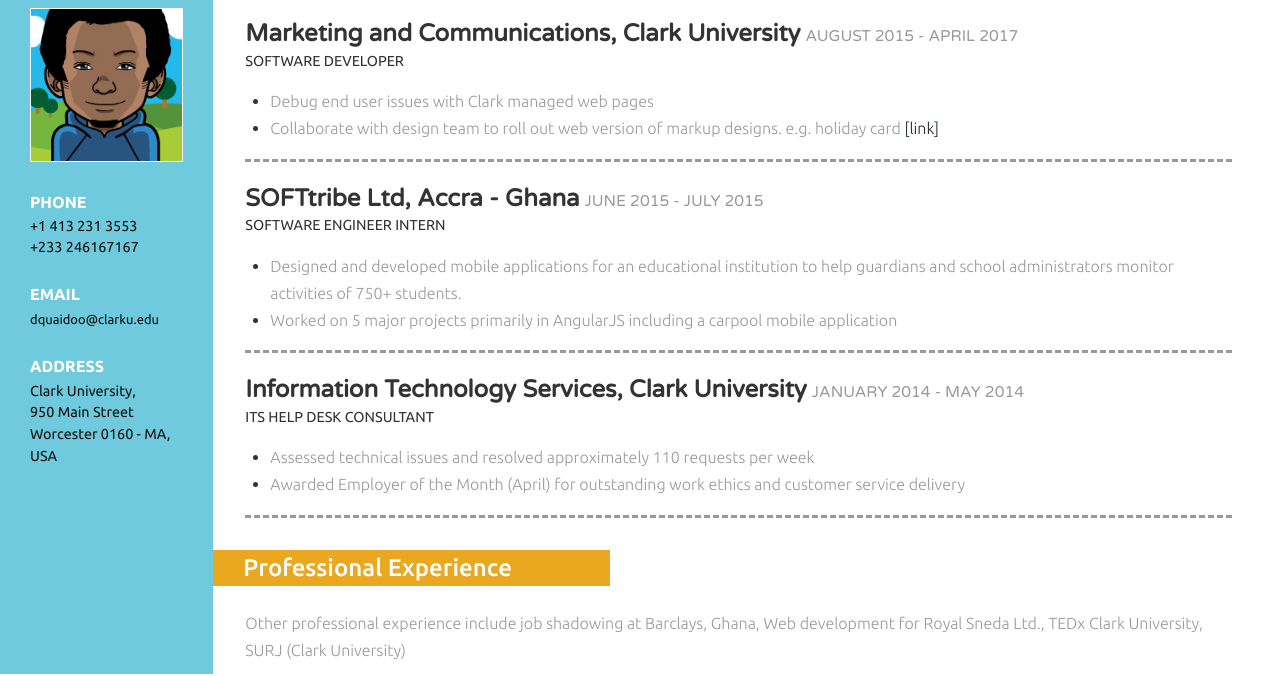
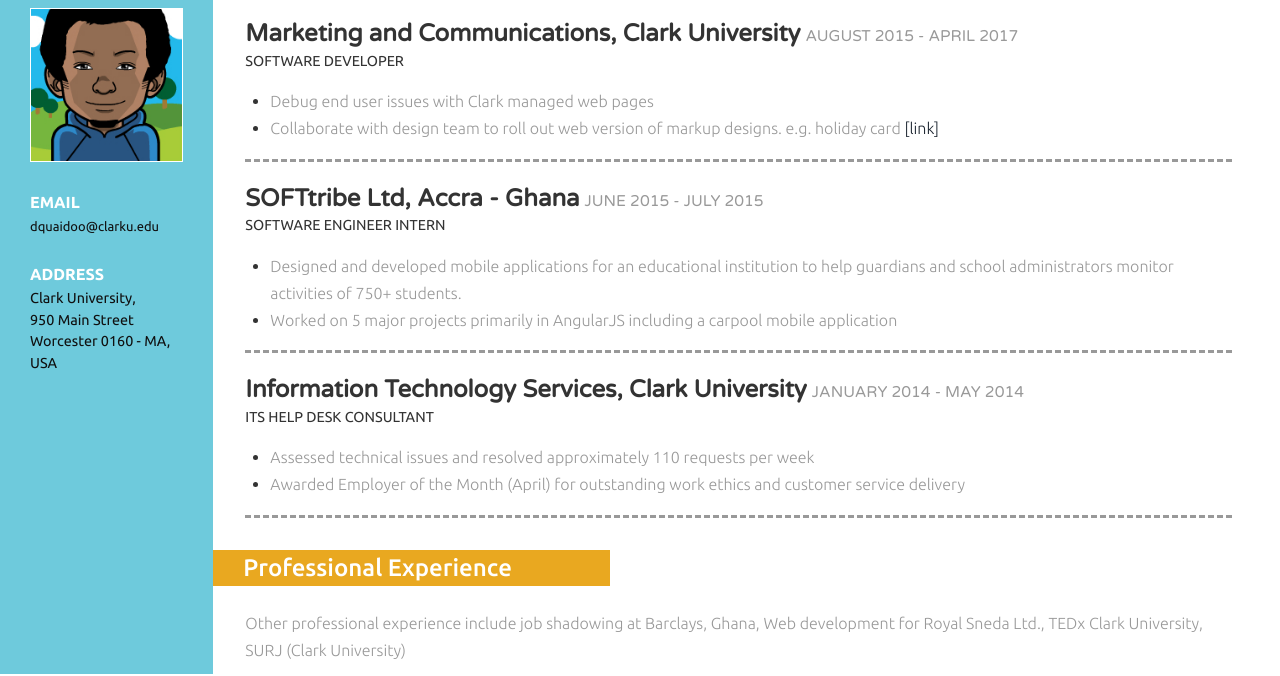
Before and after one commit to DaCardinal/dacardinal.github.io, a plain HTML site: page resume/index.html in a window 1280 px wide. Shown: the part 126-802 px from the top of the page. Drawn offline with Linux system fonts and the light colour scheme; files whose address does not match are found by name.

Commit message:
update index.html

```diff
--- a/resume/index.html
+++ b/resume/index.html
@@ -34,8 +34,6 @@
 			 <img src="images/avatar00.png" alt=""/>
 		 </div>
 		<div class="details">
-			 <h3>PHONE</h3>
-			 <p>+1 413 231 3553 <br/> +233 246167167</p>
 			 <h3>EMAIL</h3>
 			<p><a href="mailto:dquaidoo@clarku.edu">dquaidoo@clarku.edu</a></p>
 			 <address>
```
